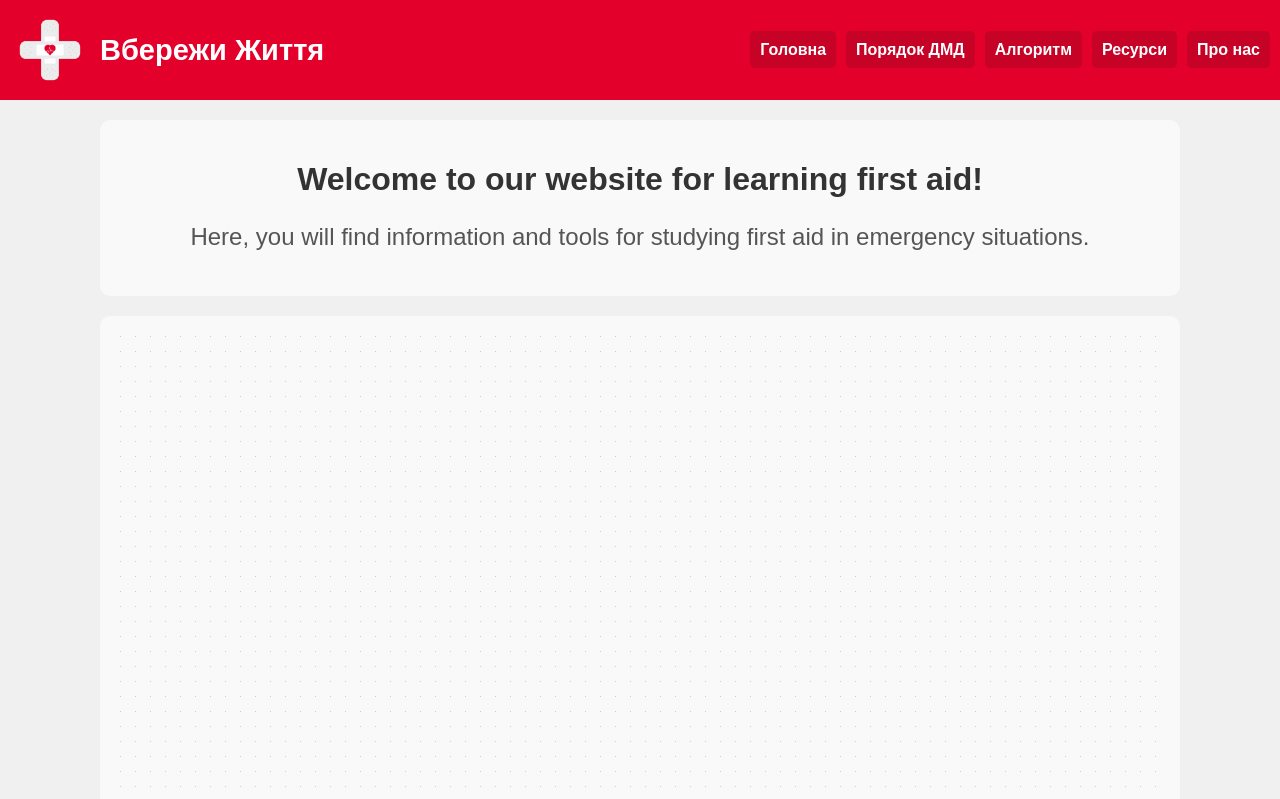
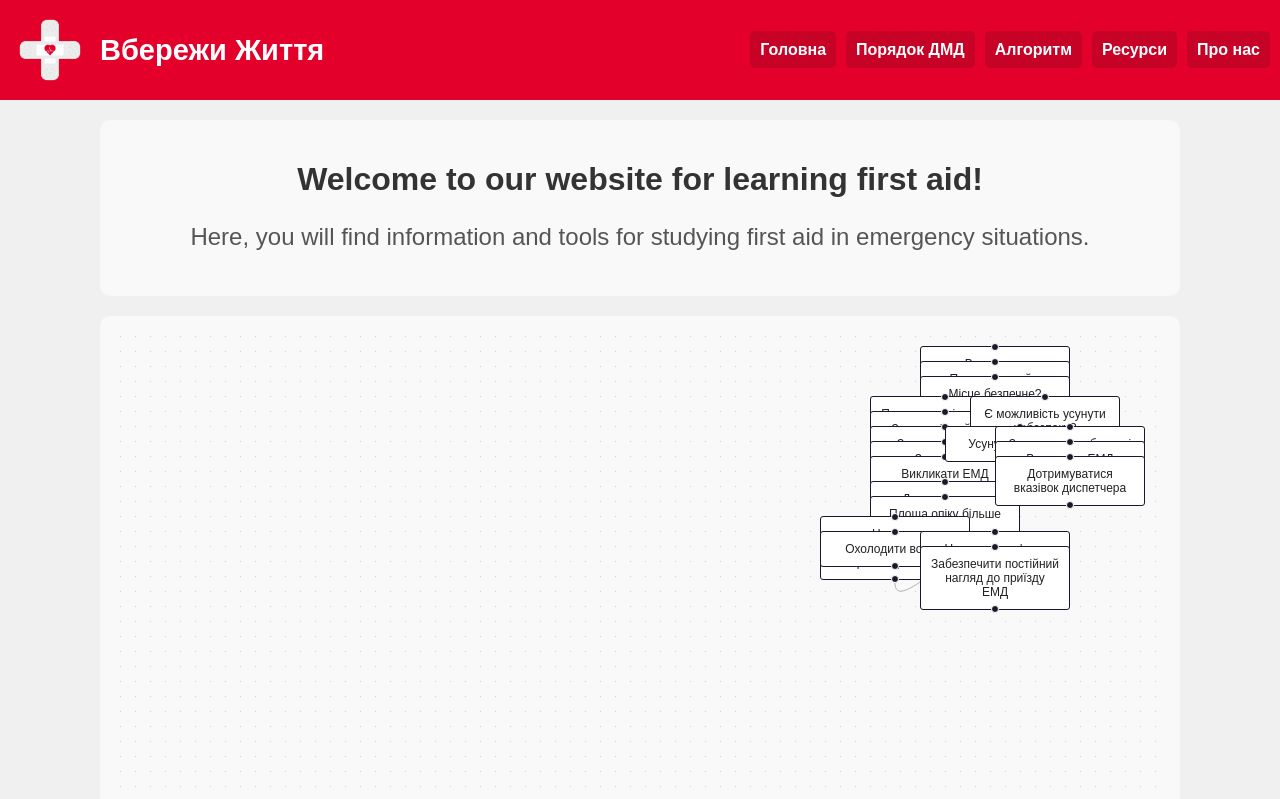
Before and after one commit to DanaBoo/First_aid_backup-forked-, a React (Create React App) app: page /algorithm in a window 1280 px wide. Shown: the top 799 px of the page. Built offline with nearby package versions, Linux system fonts and the light colour scheme.

Commit message:
fix: Update positions and data in AlgorithmChart.js
Fixes incorrect positions and adds new data to AlgorithmChart component.

```diff
--- a/src/AlgorithmChart.js
+++ b/src/AlgorithmChart.js
@@ -8,19 +8,19 @@ const initialNodes = [
     id: "1",
     type: "default",
     data: { label: "Виявлення постраждалого" },
-    position: { x: 805, y: 10 },
+    position: { x: 800, y: 10 },
   },
   {
     id: "2",
     type: "default",
     data: { label: "Постраждалий з термічним опіком" },
-    position: { x: 805, y: 25 },
+    position: { x: 800, y: 25 },
   },
   {
     id: "3",
     type: "default",
     data: { label: "Місце безпечне?" },
-    position: { x: 805, y: 40 },
+    position: { x: 800, y: 40 },
   },
   {
     id: "4",
@@ -92,25 +92,31 @@ const initialNodes = [
     id: "15",
     type: "default",
     data: { label: "Є можливість усунути небезпеку?" },
-    position: { x: 300, y: 300 },
+    position: { x: 850, y: 60 },
   },
   {
     id: "16",
     type: "default",
     data: { label: "Усунути небезпеку" },
-    position: { x: 100, y: 100 },
+    position: { x: 825, y: 90 },
   },
   {
     id: "17",
     type: "default",
     data: { label: "Залишатися у безпеці" },
-    position: { x: 200, y: 200 },
+    position: { x: 875, y: 90 },
   },
   {
     id: "18",
     type: "default",
+    data: { label: "Викликати ЕМД" },
+    position: { x: 875, y: 105 },
+  },
+  {
+    id: "19",
+    type: "default",
     data: { label: "Дотримуватися вказівок диспетчера" },
-    position: { x: 300, y: 300 },
+    position: { x: 875, y: 120 },
   },
 ];
 
@@ -118,32 +124,36 @@ const initialNodes = [
 const initialEdges = [
   { id: "e1-2", source: "1", target: "2" },
   { id: "e2-3", source: "2", target: "3" },
-  { id: "e3-4", source: "1", target: "2" },
-  { id: "e4-5", source: "2", target: "3" },
-  { id: "e5-6", source: "1", target: "2" },
-  { id: "e2-3", source: "2", target: "3" },
-  { id: "e1-2", source: "1", target: "2" },
-  { id: "e2-3", source: "2", target: "3" },
-  { id: "e1-2", source: "1", target: "2" },
-  { id: "e2-3", source: "2", target: "3" },
-  { id: "e1-2", source: "1", target: "2" },
-  { id: "e2-3", source: "2", target: "3" },
+  { id: "e3-4", source: "3", target: "4" },
+  { id: "e4-5", source: "4", target: "5" },
+  { id: "e5-6", source: "5", target: "6" },
+  { id: "e6-7", source: "6", target: "7" },
+  { id: "e7-8", source: "7", target: "8" },
+  { id: "e8-9", source: "8", target: "9" },
+  { id: "e9-10", source: "9", target: "10" },
+  { id: "e10-11", source: "10", target: "11" },
+  { id: "e11-14", source: "11", target: "14" },
+  { id: "e10-12", source: "10", target: "12" },
+  { id: "e12-13", source: "12", target: "13" },
+  { id: "e13-14", source: "13", target: "14" },
+  { id: "e10-12", source: "10", target: "12" },
+  { id: "e12-13", source: "12", target: "13" },
 ];
 
 const AlgorithmChart = () => {
   // Використання React Hooks для стану вузлів та з'єднань
-  console.log("load element");
+  /*console.log("load element");
   const [nodes] = React.useState(initialNodes);
   const [edges] = React.useState(initialEdges);
 
-  console.log("load element");
+  console.log("load element");*/
 
   try {
     return (
       // Контейнер для ReactFlow компоненту
       <div style={{ height: "900px", width: "100%", margin: "0 auto" }}>
         {/* ReactFlow компонент */}
-        <ReactFlow elements={nodes.concat(edges)}>
+        <ReactFlow nodes={initialNodes} edges={initialEdges}>
           {/* Додаткові елементи для ReactFlow: Background, Controls, MiniMap */}
           <Background />
           <Controls />
```
